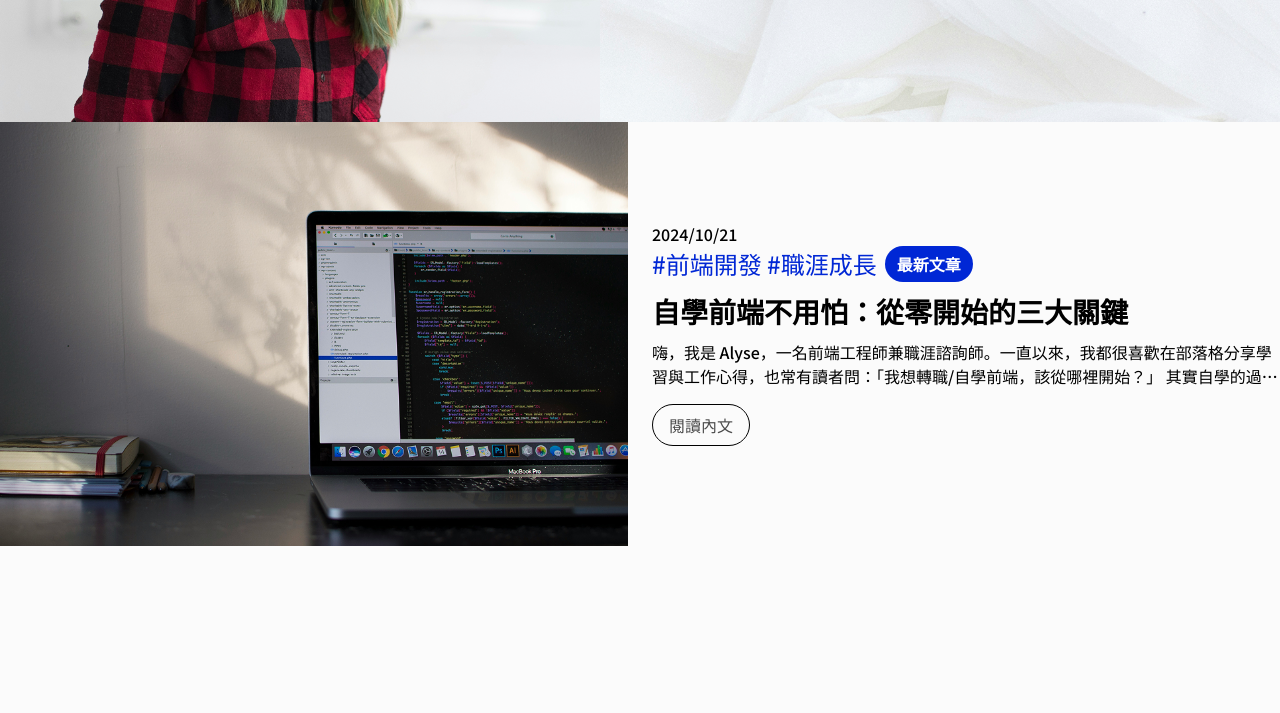
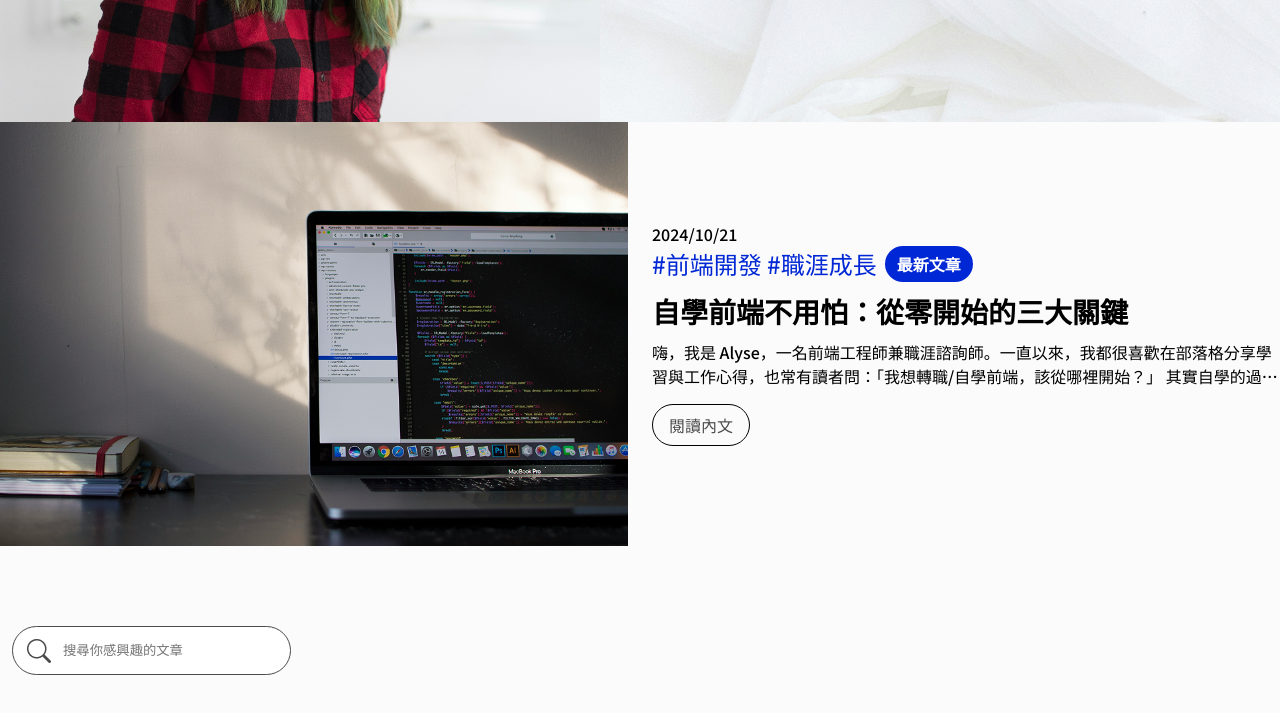
Before and after one commit to JimmysJob/2025FinalDesign, a website built with Vite: page pages/blog.html in a window 1280 px wide. Shown: the part 399-1112 px from the top of the page. Before the commit the page ends 945 px from the top, so only its background shows below. Built offline with nearby package versions, Linux system fonts and the light colour scheme; a web font is replaced by a local one.

Commit message:
blog製作 2025/05/31

```diff
--- a/assets/scss/base/_base.scss
+++ b/assets/scss/base/_base.scss
@@ -58,6 +58,10 @@ img {
   position: relative;
 }
 
+.position-absolute {
+  position: absolute;
+}
+
 .text-center {
   text-align: center;
 }
@@ -112,6 +116,10 @@ img {
 
 .p-3 {
   padding: 12px;
+}
+
+.p-4 {
+  padding: 16px;
 }
 
 .p-6 {
@@ -242,6 +250,14 @@ img {
   background-color: #f1f1f1;
 }
 
+.bc-4b {
+  background-color: #4b4b4b;
+}
+
+.text-4b {
+  color: #4b4b4b;
+}
+
 .primary-text {
   color: $primary-color;
 }
--- a/assets/scss/pages/_blog.scss
+++ b/assets/scss/pages/_blog.scss
@@ -31,3 +31,17 @@
     }
   }
 }
+
+.blog {
+  &-search-link {
+    top: 10px;
+    left: 15px;
+  }
+  &-input {
+    display: inline-block;
+    border: 1px solid #4b4b4b;
+    color: #4b4b4b;
+    border-radius: 40px;
+    padding: 16px 50px 16px 50px;
+  }
+}
--- a/pages/blog.html
+++ b/pages/blog.html
@@ -53,6 +53,30 @@
         </div>
       </div>
     </div>
+    <div class="container">
+      <div class="blog py-20">
+        <div class="blog-search position-relative">
+          <a href="#" class="blog-search-link position-absolute"
+            ><img
+              src="/assets/images/Final/desktop/blog/search 1.png"
+              alt="search"
+          /></a>
+          <input
+            type="text"
+            placeholder="搜尋你感興趣的文章"
+            class="blog-input fw-500"
+          />
+        </div>
+        <ul class="blog-card">
+          <li class="blog-list"></li>
+        </ul>
+        <div>
+          <ul class="blog-link">
+            <li></li>
+          </ul>
+        </div>
+      </div>
+    </div>
     <%- include('./layout/footer'); -%>
     <script type="module" src="../main.js"></script>
   </body>
```
Also changed, not shown: assets/images/Final/desktop/blog/search 1.png (added).
